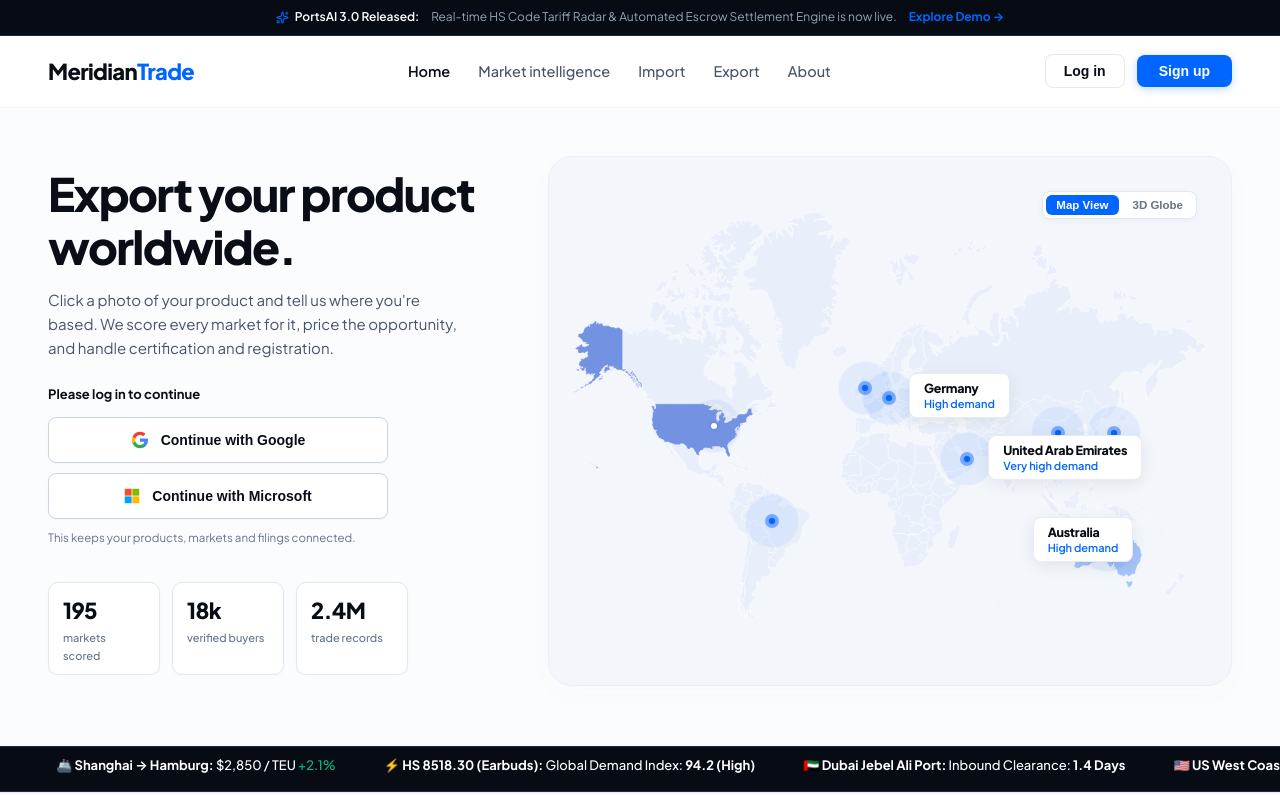
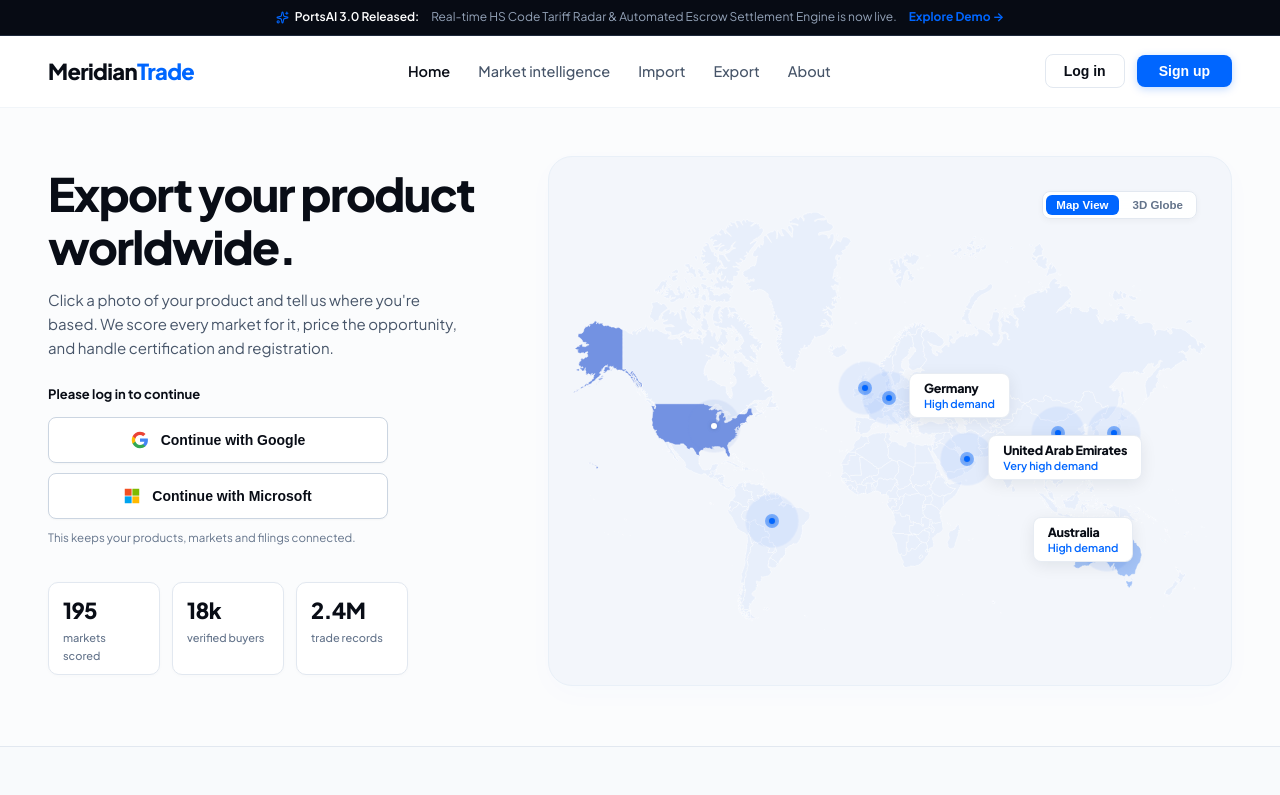
Before and after one commit to korrakiran/ports1, a Next.js app: page / in a window 1280 px wide. Shown: the top 795 px of the page. Built offline with nearby package versions, Linux system fonts and the light colour scheme.

Commit message:
style: remove live global trade ticker component

```diff
--- a/src/components/ports/LandingPage.jsx
+++ b/src/components/ports/LandingPage.jsx
@@ -457,34 +457,7 @@
       </section>
 
       {/* ========================================================================= */}
-      {/* 4. LIVE GLOBAL TRADE TICKER */}
-      {/* ========================================================================= */}
-      <div style={{
-        backgroundColor: '#070b14',
-        color: '#ffffff',
-        padding: '12px 0',
-        overflow: 'hidden',
-        borderTop: '1px solid #1e293b',
-        borderBottom: '1px solid #1e293b',
-        display: 'flex',
-        alignItems: 'center'
-      }}>
-        <div style={{
-          display: 'flex',
-          gap: '48px',
-          whiteSpace: 'nowrap',
-          fontSize: '13px',
-          fontWeight: 500,
-          animation: 'floatSlow 20s linear infinite',
-          paddingLeft: '56px'
-        }}>
-          <span>🚢 <strong>Shanghai &rarr; Hamburg:</strong> $2,850 / TEU <span style={{ color: '#10b981' }}>+2.1%</span></span>
-          <span>⚡ <strong>HS 8518.30 (Earbuds):</strong> Global Demand Index: <strong>94.2 (High)</strong></span>
-          <span>🇦🇪 <strong>Dubai Jebel Ali Port:</strong> Inbound Clearance: <strong>1.4 Days</strong></span>
-          <span>🇺🇸 <strong>US West Coast Route:</strong> $3,420 / FEU <span style={{ color: '#10b981' }}>-1.8%</span></span>
-          <span>🌿 <strong>Solar Inverters (CleanTech):</strong> Demand Up <strong>+34.8% YoY</strong></span>
-        </div>
-      </div>
+
 
       {/* ========================================================================= */}
       {/* 5. INTEGRATED WORKSPACE APP (Exact 4 Wizard Screens + Enterprise Modules) */}
```
